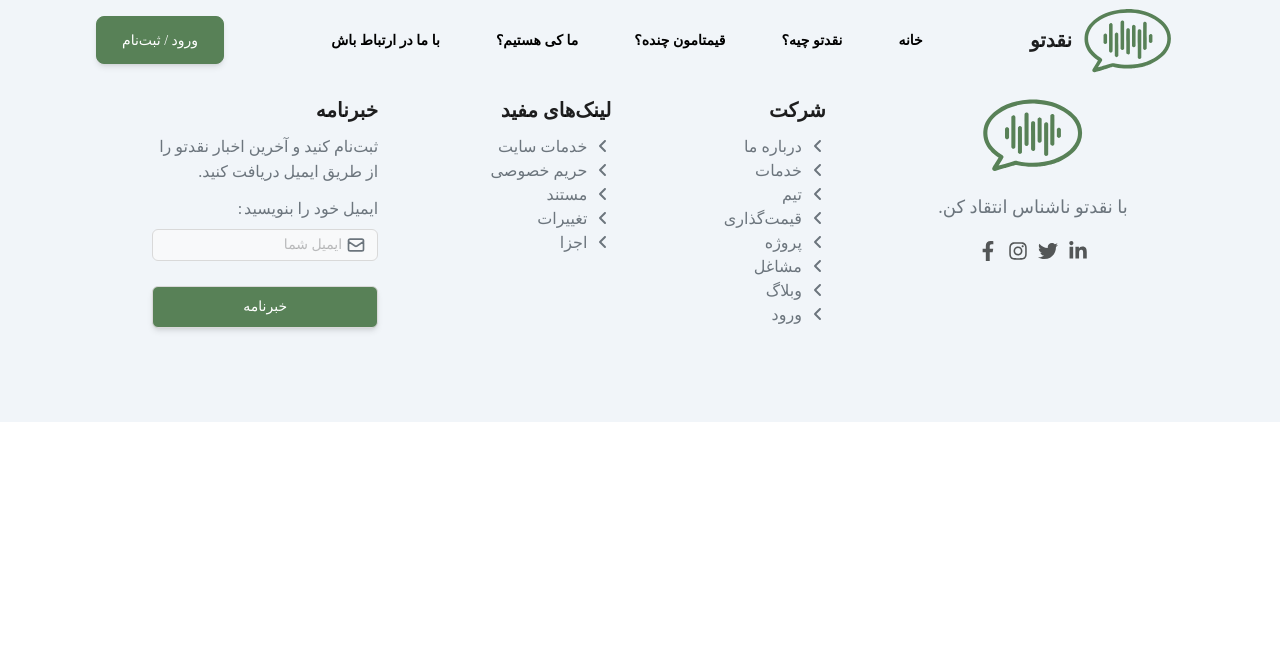
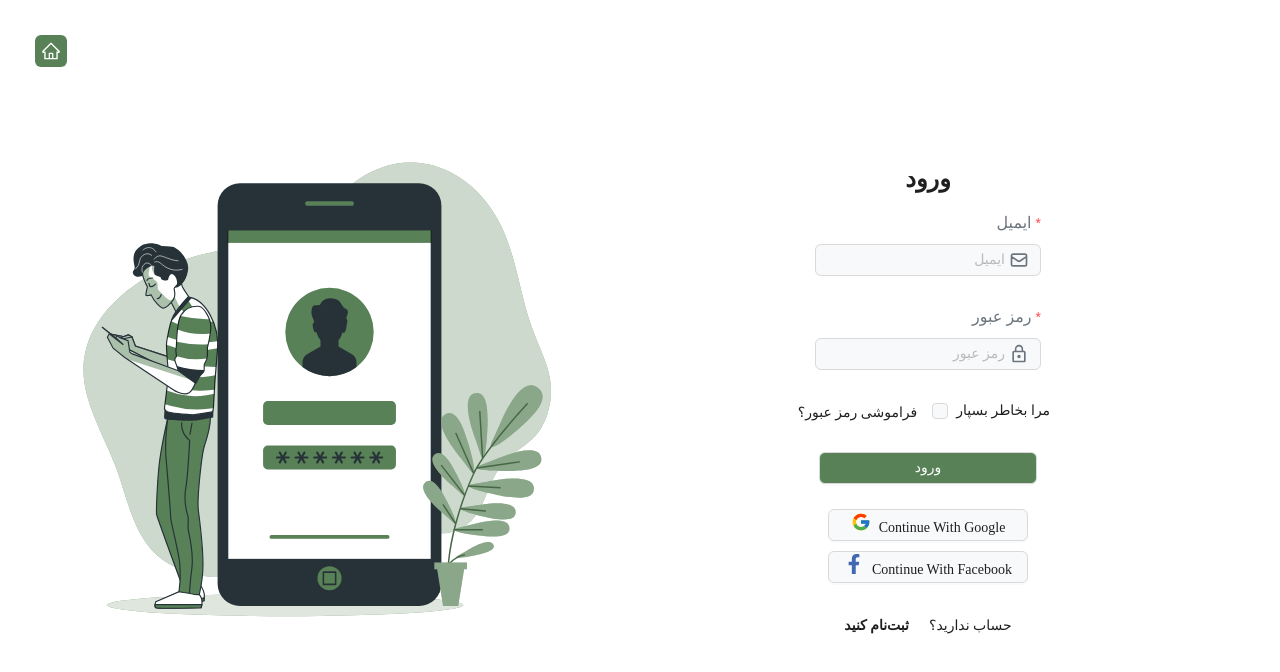
Before and after one commit to NagdeTo/NaghdeTo-frontend, a React (Vite) app: page /login in a window 1280 px wide. Shown: the top 672 px of the page. Built offline with nearby package versions, Linux system fonts and the light colour scheme.

Commit message:
adding login page

```diff
--- a/src/PublicRouter.jsx
+++ b/src/PublicRouter.jsx
@@ -1,18 +1,22 @@
 import Header from "./components/Public-layouts/Header";
 import Footer from "./components/Public-layouts/Footer";
-import { Routes, Route } from "react-router-dom";
+import { Routes, Route, useLocation } from "react-router-dom";
 import AboutUs from "./pages/Public/AboutUs";
 import Home from "./pages/Public/Home";
+import Login from "./pages/Public/Login";
 
 const PublicRouter = () => {
+  const location = useLocation();
+
   return (
     <>
-      <Header />
+      {location.pathname !== "/login" && <Header />}
       <Routes>
         <Route path="/" element={<Home />} />
         <Route path="/about-us" element={<AboutUs />} />
+        <Route path="/login" element={<Login />} />
       </Routes>
-      <Footer />
+      {location.pathname !== "/login" && <Footer />}
     </>
   );
 };
--- a/src/components/Public-layouts/Footer.jsx
+++ b/src/components/Public-layouts/Footer.jsx
@@ -107,12 +107,13 @@
         </Typography.Text>
         <Form className="mt-2 flex flex-col gap-6">
           <Form.Item
-            label="ایمیل خود را بنویسید"
+            label="ایمیل"
+            colon={false}
+            name="email"
             rules={[
               {
                 required: true,
                 message: "ایمیل خود را وارد کنید!",
-                type: "email",
               },
             ]}
           >
@@ -124,7 +125,7 @@
 
           <Form.Item>
             <Button
-              className="mt-2 flex w-full items-center justify-center
+              className="mt-7 flex w-full items-center justify-center
             bg-primary-1000 p-5 text-white shadow-md"
               htmlType="submit"
             >
--- /dev/null
+++ b/src/components/Public-layouts/GoToHome.jsx
@@ -0,0 +1,15 @@
+import React from "react";
+import { Link } from "react-router-dom";
+import { AiOutlineHome } from "react-icons/ai";
+
+export default function GoToHome() {
+  return (
+    <Link
+      className="fixed left-[35px] top-[35px] flex h-8 w-8 items-center
+        justify-center rounded-md bg-primary-1000"
+      to="/"
+    >
+      <AiOutlineHome className="h-5 w-5 text-white" />
+    </Link>
+  );
+}
--- a/src/components/Public-layouts/Header.jsx
+++ b/src/components/Public-layouts/Header.jsx
@@ -90,7 +90,11 @@
         </Link>
       </Flex>
 
-      <StyledButton>ورود / ثبت‌نام</StyledButton>
+      <StyledButton>
+        <Link to="/login" className="hover:text-white">
+          ورود / ثبت‌نام
+        </Link>
+      </StyledButton>
     </Flex>
   );
 }
--- /dev/null
+++ b/src/components/Public-layouts/LoginForm.jsx
@@ -0,0 +1,90 @@
+import { Flex, Form, Input, Typography, Checkbox, Button } from "antd";
+import React, { useState } from "react";
+import { Link } from "react-router-dom";
+import { HiOutlineMail } from "react-icons/hi";
+import { MdLockOutline } from "react-icons/md";
+import { FcGoogle } from "react-icons/fc";
+import { FaFacebookF } from "react-icons/fa";
+import GoToHome from "./GoToHome";
+import "../Public-layouts/Styles/LoginForm.css";
+
+export default function LoginForm() {
+  const [loginButtonClicked, setLoginButtonclicked] = useState(false);
+
+  return (
+    <Flex vertical align="center" justify="center" className="w-1/2 py-12">
+      <Typography.Title level={3}>ورود</Typography.Title>
+      <Form className="flex flex-col items-center gap-8" id="login-form">
+        <Form.Item
+          style={{ direction: "rtl" }}
+          label="ایمیل"
+          colon={false}
+          name="email"
+          rules={[{ required: true, message: "لطفاً ایمیل خود را وارد کنید!" }]}
+          className={`${loginButtonClicked ? "mb-16" : ""}`}
+        >
+          <Input
+            placeholder="ایمیل"
+            prefix={<HiOutlineMail className="h-5 w-5 text-[#6c757d]" />}
+          />
+        </Form.Item>
+
+        <Form.Item
+          style={{ direction: "rtl" }}
+          label="رمز عبور"
+          colon={false}
+          name="password"
+          rules={[
+            { required: true, message: "لطفاً رمز عبور خود را وارد کنید!" },
+          ]}
+          className={`${loginButtonClicked ? "mb-16" : ""}`}
+        >
+          <Input
+            placeholder="رمز عبور"
+            prefix={<MdLockOutline className="h-5 w-5 text-[#6c757d]" />}
+          />
+        </Form.Item>
+
+        <Flex align="center" justify="center" gap="15px">
+          <Link className="mb-[-10px]">فراموشی رمز عبور؟</Link>
+          <Form.Item name="remember">
+            <Checkbox>مرا بخاطر بسپار</Checkbox>
+          </Form.Item>
+        </Flex>
+
+        <Form.Item>
+          <Button
+            className="w-[218.36px] bg-primary-1000 text-white"
+            htmlType="submit"
+            onClick={() => setLoginButtonclicked(true)}
+          >
+            ورود
+          </Button>
+        </Form.Item>
+
+        <Flex vertical gap="10px">
+          <Button
+            icon={<FcGoogle className="h-5 w-5" />}
+            className="google-btn flex items-center"
+          >
+            Continue With Google
+          </Button>
+          <Button
+            icon={<FaFacebookF className="h-5 w-5 text-[#4267b3]" />}
+            className="facebook-btn flex items-center justify-center"
+          >
+            Continue With Facebook
+          </Button>
+        </Flex>
+
+        <Flex justify="center" align="center" gap="20px">
+          <Link to="/sign-up" className="font-bold hover:text-primary-1000">
+            ثبت‌نام کنید
+          </Link>
+          <Typography.Text>حساب ندارید؟</Typography.Text>
+        </Flex>
+      </Form>
+      <GoToHome />
+    </Flex>
+  );
+}
--- /dev/null
+++ b/src/components/Public-layouts/Styles/LoginForm.css
@@ -0,0 +1,4 @@
+.google-btn.ant-btn span:nth-child(2),
+.facebook-btn.ant-btn span:nth-child(2) {
+  margin-top: 5px;
+}
--- /dev/null
+++ b/src/pages/Public/Login.jsx
@@ -0,0 +1,13 @@
+import { Flex } from "antd";
+import React from "react";
+import login from "../../assets/images/Mobile login-bro.svg";
+import LoginForm from "../../components/Public-layouts/LoginForm";
+
+export default function Login() {
+  return (
+    <Flex justify="center">
+      <img src={login} className="h-[100vh] w-[45vw]" />
+      <LoginForm />
+    </Flex>
+  );
+}
```
Also changed, not shown: src/assets/images/Mobile login-bro.svg (added).
